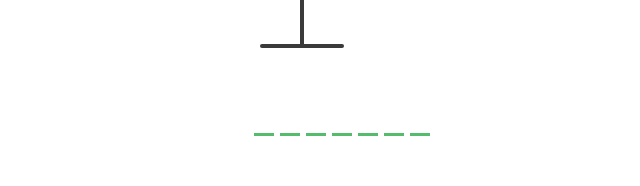
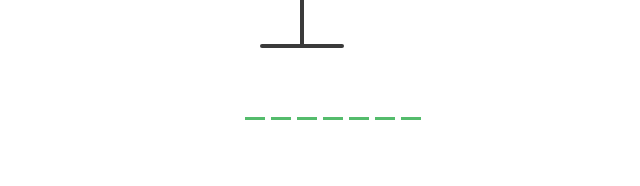
Before and after one commit to qimijoy/vue-hangman, a Vue app: page / in a window 1280 px wide. Shown: the part 312-498 px from the top of the page, without its empty margins (298-938 px from the left). Built offline with nearby package versions, Linux system fonts and the light colour scheme.

Commit message:
word component

```diff
--- a/src/App.vue
+++ b/src/App.vue
@@ -5,7 +5,7 @@
 		<main class="hangman__content">
 			<HHangmanPicture :mistakes="0" />
 			<HMistakes v-if="false" :mistakes="[]" />
-			<HWord :letters="[]" :word="word" />
+			<HWord :letters="correctLetters" :word="word" />
 		</main>
 
 		<HPopup word="Тест" />
@@ -15,7 +15,7 @@
 </template>
 
 <script setup>
-import { ref } from 'vue';
+import { ref, computed } from 'vue';
 
 import HHeader from '@/components/HHeader.vue';
 import HHangmanPicture from '@/components/HHangmanPicture.vue';
@@ -26,6 +26,22 @@ import HNotification from '@/components/HNotification.vue';
 
 // STATES
 const word = ref('Василий');
+const letters = ref([]);
+
+// COMPUTED
+const correctLetters = computed(() => letters.value.filter((letter) => word.value.includes(letter)));
+
+window.addEventListener('keydown', (event) => {
+	const letter = event.key;
+
+	if (ifCyrillic(letter)) {
+		letters.value.push(letter.toLowerCase());
+	}
+});
+
+const ifCyrillic = (letter) => {
+	return /[а-яА-ЯёЁ]/.test(letter);
+};
 </script>
 
 <style lang="less" scoped>
--- a/src/assets/styles/main.less
+++ b/src/assets/styles/main.less
@@ -15,25 +15,6 @@
 
 .wrong-letters-container span {
 	font-size: 24px;
-}
-
-.word {
-	display: flex;
-	position: absolute;
-	bottom: 10px;
-	left: 50%;
-	transform: translateX(-50%);
-}
-
-.letter {
-	border-bottom: 3px solid #54bc6c;
-	display: inline-flex;
-	font-size: 30px;
-	align-items: center;
-	justify-content: center;
-	margin: 0 3px;
-	height: 50px;
-	width: 20px;
 }
 
 .popup-container {
--- a/src/components/HHeader.vue
+++ b/src/components/HHeader.vue
@@ -4,7 +4,3 @@
 		<p>Загадано имя. Попробуйте отгадать его, введя символы с клавиатуры.</p>
 	</header>
 </template>
-
-<script setup></script>
-
-<style scoped lang="less"></style>
--- a/src/components/HWord.vue
+++ b/src/components/HWord.vue
@@ -1,6 +1,6 @@
 <template>
 	<div class="word">
-		<span v-for="(letter, index) in word" :key="index" class="letter">
+		<span v-for="(letter, index) in word" :key="index" class="word__letter">
 			{{ letters.includes(letter) ? letter : '' }}
 		</span>
 	</div>
@@ -15,6 +15,28 @@ const props = defineProps({
 	letters: {
 		type: Array,
 		required: true,
+		validator: (letters) => letters.every((letter) => typeof letter === 'string'),
 	},
 });
 </script>
+
+<style lang="less" scoped>
+.word {
+	display: flex;
+	flex-direction: row;
+
+	&__letter {
+		display: inline-flex;
+		align-items: center;
+		justify-content: center;
+
+		width: 20px;
+		height: 50px;
+
+		font-size: 30px;
+
+		border-bottom: 3px solid #54bc6c;
+		margin: 0 3px;
+	}
+}
+</style>
```
